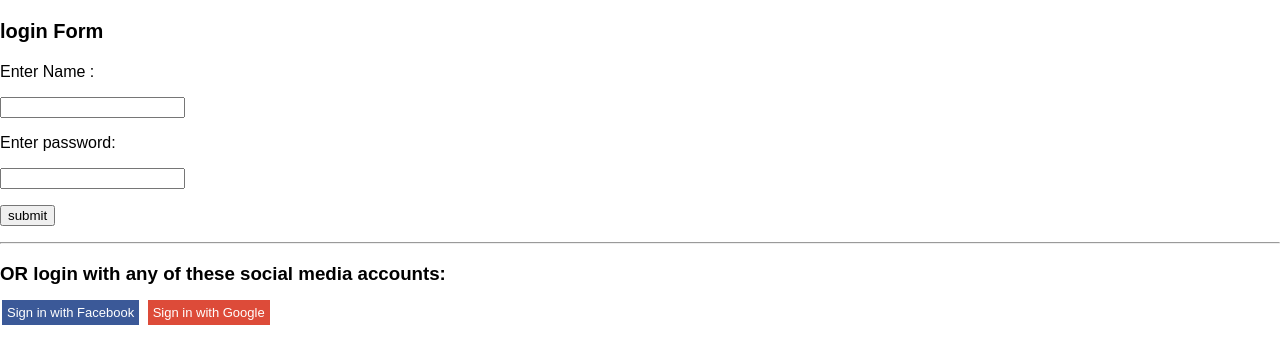
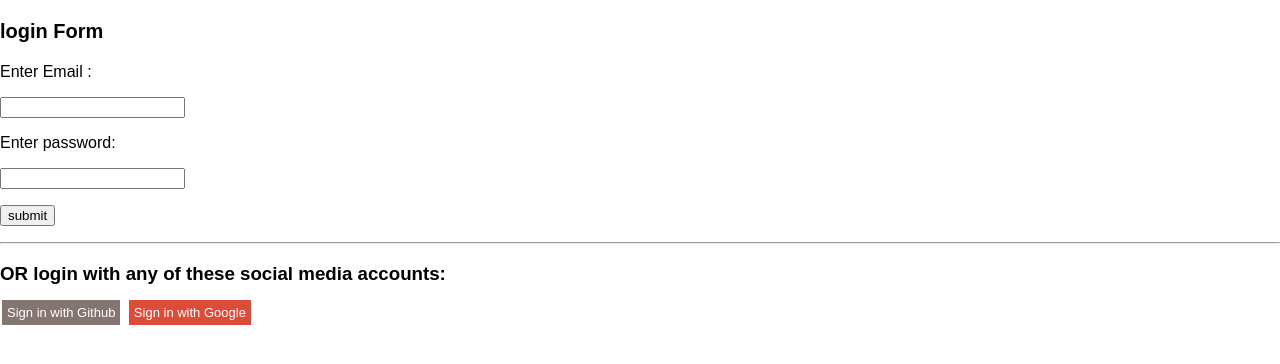
Before and after one commit to OmarElawady/marker-bin, a Flask app: page /login in a window 1280 px wide. Shown: the part 38-402 px from the top of the page. Run offline with Flask 2, Linux system fonts and the light colour scheme; parts of the project's set-up code (start-up, migrations or seed data) failed here and were passed over.

Commit message:
protoType

```diff
--- a/marker/app.py
+++ b/marker/app.py
@@ -3,7 +3,7 @@ import requests
 from flask_oauth import OAuth
 from flask_github import GitHub
 from github import Github as git
-from model.py import *
+from model import *
 
 # You must configure these 3 values from Google APIs console
 # https://code.google.com/apis/console
@@ -65,7 +65,7 @@ def getUserPicture():
 
 def checkForUser():
     if not check_for_user_by_email(getUserEmail()):
-        add_user(getUserName(), None, getUserEmail())
+        add_user(getUserName(), ' ', getUserEmail())
 
 @app.route('/logout')
 def logout():
@@ -76,24 +76,25 @@ def logout():
 def index():
     user=getUser()
     if user is not None:
-        return getUserName()+ getUserEmail()+getUserPicture()
+        return str(getUserName())+ str(getUserEmail())+str(getUserPicture())
     return "None"
 
 @app.route('/loginEmail',methods = ['POST', 'GET'])
 def loginEmail():
     if request.method=='POST':
-        userName=request.form['username']
+        userEmail=request.form['email']
         password=request.form['pass']
-        if check_for_user_by_username(userName):
-            truePass = login_by_username(userName, password)[0]
-            if truePass:
-                session['user']={'name':userName}
+        if check_for_user_by_email(userEmail):
+            userName = login_by_email(userEmail, password)
+            if userName is not None:
+                session['user']={'name':userName,'email':userEmail}
                 return redirect(url_for('index'))
             flash('wrong user or pass try again')
             return redirect(url_for('loginEmail'))
         flash('welcome new user')
-        session['user'] = {'name': userName}
+        session['user'] = {'email': userEmail,'name':userEmail.split('@')[0]}
         return redirect(url_for('index'))
+
 
 @app.route('/loginGit')
 def loginGit():
@@ -144,15 +145,38 @@ def login():
 
 @app.route('/profile')
 def profile():
-     return render_template('profile.html')
+     queryList=get_srcs_by_email(session['user']['email'])
+     srcList=[]
+     for q in queryList:
+         print(q)
+         src=get_src_by_id(q)
+         print(src)
+         d={'id':q,'src':src[0],'language':src[1]}
+         srcList.append(d)
+     return render_template('profile.html',list=srcList)
 
 
 @app.route('/newpaste')
 def newpaste():
     return render_template('newpaste.html')
 
+@app.route('/addNewPaste',methods = ['POST', 'GET'])
+def addPaste():
+    if request.method=='POST':
 
+        lan=request.form['syntaxhighlighting']
+        src = mark_text(request.form['paste_code'],lan)
+        email=getUserEmail()
+        id=add_src(src,lan,email)
+        return redirect('http://localhost:5000/viewPaste/'+str(id))
+    return 'something went wrong'
 
+@app.route('/viewPaste/<int:srcID>')
+def viewPaste(srcID):
+    src=get_src_by_id(srcID)
+    if src is not None:
+        return render_template('paste.html',src=src[0],lan=src[1])
 
+    return "404 not found"
 if __name__ == '__main__' :
     app.run(debug=True)
--- a/marker/templates/base.html
+++ b/marker/templates/base.html
@@ -79,8 +79,8 @@
         text-decoration: none;
         margin: 5px 2px;
 }
-.fa-facebook {
-          background: #3B5998;
+.fa-Git {
+          background: rgba(37, 9, 6, 0.56);
           color: white;
 }
 
@@ -184,10 +184,10 @@
 
 <div class="header">
 		<div class="navbar">
-			<a href="http://127.0.0.1:5000/home">PasteBin</a>
-	        <a href="http://127.0.0.1:5000/newpaste">New paste</a>
-	        <a href="http://127.0.0.1:5000/login" class="right">user</a>
-            <a href="http://127.0.0.1:5000/profile" class="right">MyPastebin</a>
+			<a href="http://localhost:5000/home">PasteBin</a>
+	        <a href="http://localhost:5000/newpaste">New paste</a>
+	        <a href="http://localhost:5000/login" class="right">user</a>
+            <a href="http://localhost:5000/profile" class="right">MyPastebin</a>
 		 </div>
 
 </div>
--- a/marker/templates/login.html
+++ b/marker/templates/login.html
@@ -10,8 +10,8 @@
 <strong><p> login Form</p></strong>
 </div>
   <form action = "http://localhost:5000/loginEmail" method = "post">
-         <p>Enter Name : </p>
-         <p><input type = "text" name = "username" /></p>
+         <p>Enter Email : </p>
+         <p><input type = "text" name = "email" /></p>
          <p>Enter password: </p>
           <p><input type="password" name="pass"></p>
          <p><input type = "submit" value = "submit" /></p>
@@ -21,7 +21,7 @@
     <hr>
 <h3> OR login with any of these social media accounts:  </h3>
 
-<a href="https://www.facebook.com/login/" class="fa fa-facebook">  Sign in with Facebook</a>
-  <a href="https://accounts.google.com/signin/v2/identifier?hl=EN&continue=https%3A%2F%2Faccounts.google.com%2FManageAccount&flowName=GlifWebSignIn&flowEntry=ServiceLogin" class="fa fa-google">  Sign in with Google</a>
+<a href="http://localhost:5000/loginGit" class="fa fa-Git">  Sign in with Github</a>
+  <a href="http://localhost:5000/loginGoogle" class="fa fa-google">  Sign in with Google</a>
 
 {% endblock %}
```
Also changed, not shown: marker/model.py (+24 -24 lines), marker/templates/newpaste.html (+6 -3 lines), marker/templates/paste.html (added, +9 -0 lines), marker/templates/profile.html (+12 -1 lines), marker/model.db (added).
